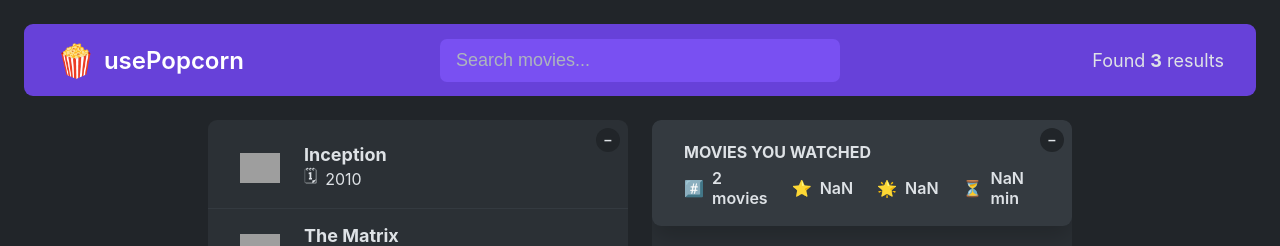
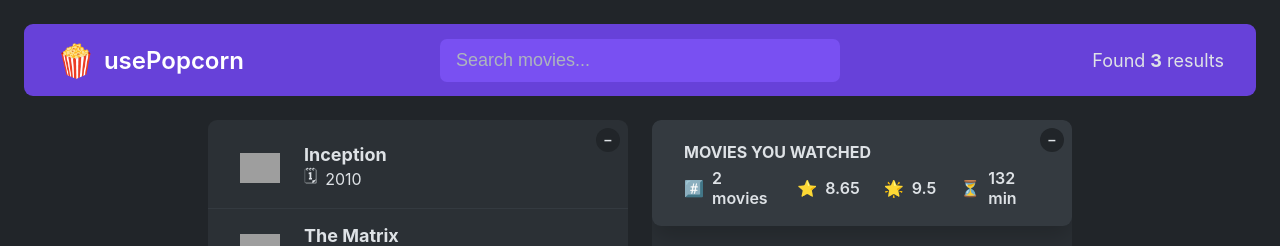
Before and after one commit to AlirezaFekri/Sample-Film-App, a React (Create React App) app: page / in a window 1280 px wide. Shown: the top 246 px of the page. Built offline with nearby package versions, Linux system fonts and the light colour scheme; grey boxes are pictures that could not be loaded; the HTML template or start-up script is replaced by a standard one.

Commit message:
Clean code and reuseable box

```diff
--- a/src/App.js
+++ b/src/App.js
@@ -3,9 +3,10 @@ import NavBar from "./components/navBar";
 import Main from "./components/main";
 import Search from './components/search'
 import NumResults from './components/numresults'
-import ListBox from './components/listBox'
-import WatchedBox from './components/watchedBox'
+import Box from './components/box'
 import MovieList from "./components/movieList";
+import WatchedMovieList from './components/watchedmovieList'
+import WatchedSummary from './components/watchedSummary'
 
 const tempMovieData = [
   {
@@ -70,10 +71,13 @@ export default function App() {
       </NavBar>
 
       <Main >
-        <ListBox>
+        <Box>
           <MovieList movies={movies} />
-        </ListBox>
-        <WatchedBox watched={watched} />
+        </Box>
+        <Box>
+          <WatchedSummary watched={watched} />
+          <WatchedMovieList watched={watched} />
+        </Box>
       </Main>
 
     </>
--- a/src/components/listBox.js
+++ b/src/components/box.js
@@ -1,6 +1,6 @@
 import React, { useState } from 'react'
 
-function ListBox({ children }) {
+function Box({ children }) {
     const [isOpen1, setIsOpen1] = useState(true);
 
     return (
@@ -16,4 +16,4 @@ function ListBox({ children }) {
     )
 }
 
-export default ListBox
+export default Box
--- a/src/components/watchedBox.js
+++ /dev/null
@@ -1,27 +0,0 @@
-import React, { useState } from 'react'
-import WatchedMovieList from './watchedmovieList'
-import WatchedSummary from './watchedSummary'
-
-function WatchedBox({ watched }) {
-    const [isOpen2, setIsOpen2] = useState(true);
-
-    return (
-        <div className="box">
-            <button
-                className="btn-toggle"
-                onClick={() => setIsOpen2((open) => !open)}
-            >
-                {isOpen2 ? "–" : "+"}
-            </button>
-            <WatchedSummary watched={watched} />
-            {isOpen2 && (
-                <>
-                    <WatchedMovieList watched={watched} />
-
-                </>
-            )}
-        </div>
-    )
-}
-
-export default WatchedBox
--- a/src/components/watchedSummary.js
+++ b/src/components/watchedSummary.js
@@ -2,7 +2,7 @@ import React from 'react'
 
 function WatchedSummary({ watched }) {
     const average = (arr) =>
-        arr.reduce((acc, cur, arr) => acc + cur / arr.length, 0);
+        arr.reduce((acc, cur, i, arr) => acc + cur / arr.length, 0);
 
     const avgImdbRating = average(watched.map((movie) => movie.imdbRating));
     const avgUserRating = average(watched.map((movie) => movie.userRating));
```
